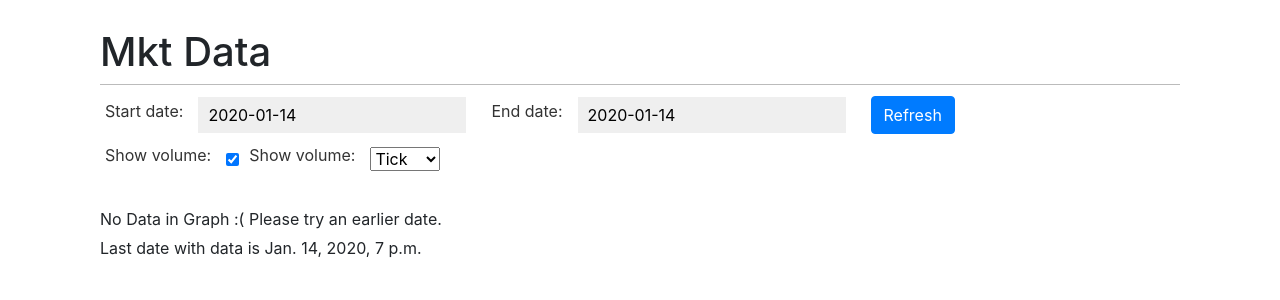
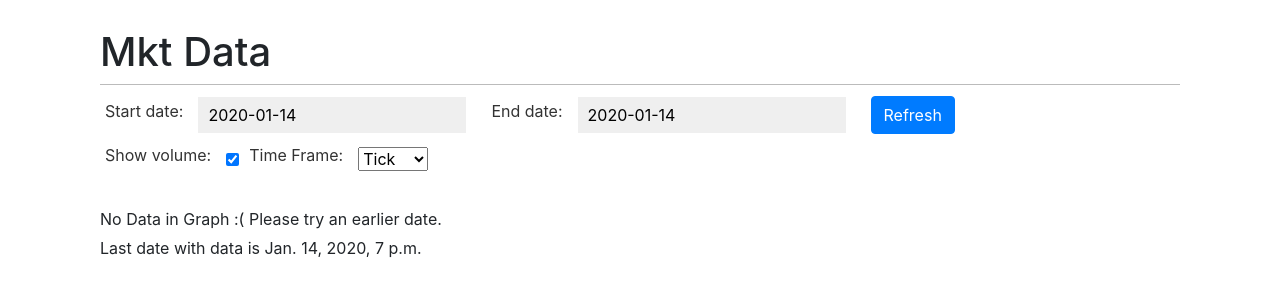
Before and after one commit to fuzzyanalytics/marvin-project, a Django app: page /data/ in a window 1280 px wide. Shown: the part 54-354 px from the top of the page. Run offline with Django 3.2, Linux system fonts and the light colour scheme; tables that the repository leaves empty hold one stand-in row (values such as "Sample post"); some libraries are stand-ins or nearby versions; some web fonts are replaced.

Commit message:
Fixed Time Frame's label

```diff
--- a/marvinweb/mktdata/forms.py
+++ b/marvinweb/mktdata/forms.py
@@ -23,7 +23,7 @@ class DateRangeForm(forms.Form):
     show_volume = forms.BooleanField(required=False)
     time_frame = forms.ChoiceField(choices=DATA_TIME_FRAME,
                                    required=False,
-                                   label='',
+                                   label='Time Frame',
                                    widget=forms.Select({'class': 'select_style',
                                                         'id': 'data_bucket'
                                                         }),
--- a/marvinweb/mktdata/templates/mktdata/data.html
+++ b/marvinweb/mktdata/templates/mktdata/data.html
@@ -31,7 +31,7 @@
         {% render_field field value="{{ form.show_volume.value }}" id="show_volume" %}
 
         <span style="width:5px"> </span>
-        <label class="col-form-label"  for="time_frame">{{ form.show_volume.label_tag }}</label>
+        <label class="col-form-label"  for="time_frame">{{ form.time_frame.label_tag }}</label>
         <span style="width:10px"> </span>
         {{ form.time_frame }}
         {% render_field field value="{{ form.time_frame.value }}" id="time_frame" %}
```
